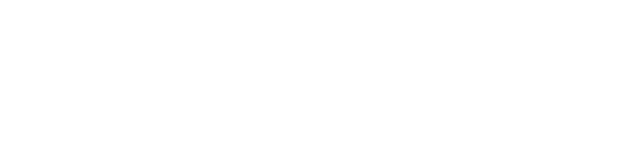
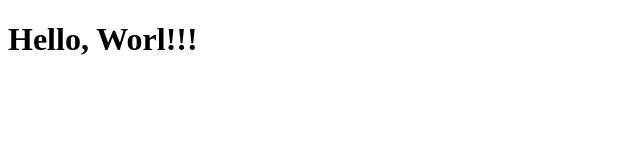
Before and after one commit to 95Chester95/calc, a plain HTML site: page index.html in a window 1280 px wide. Shown: the whole page, without its empty margins (0-640 px from the left). Drawn offline with Linux system fonts and the light colour scheme.

Commit message:
Add third ! to World

```diff
--- a/index.html
+++ b/index.html
@@ -7,6 +7,7 @@
   <title>Document</title>
 </head>
 <body>
+  <h1>Hello, Worl!!!</h1>
   <script src="calc.js"></script>
 </body>
 </html>
```
